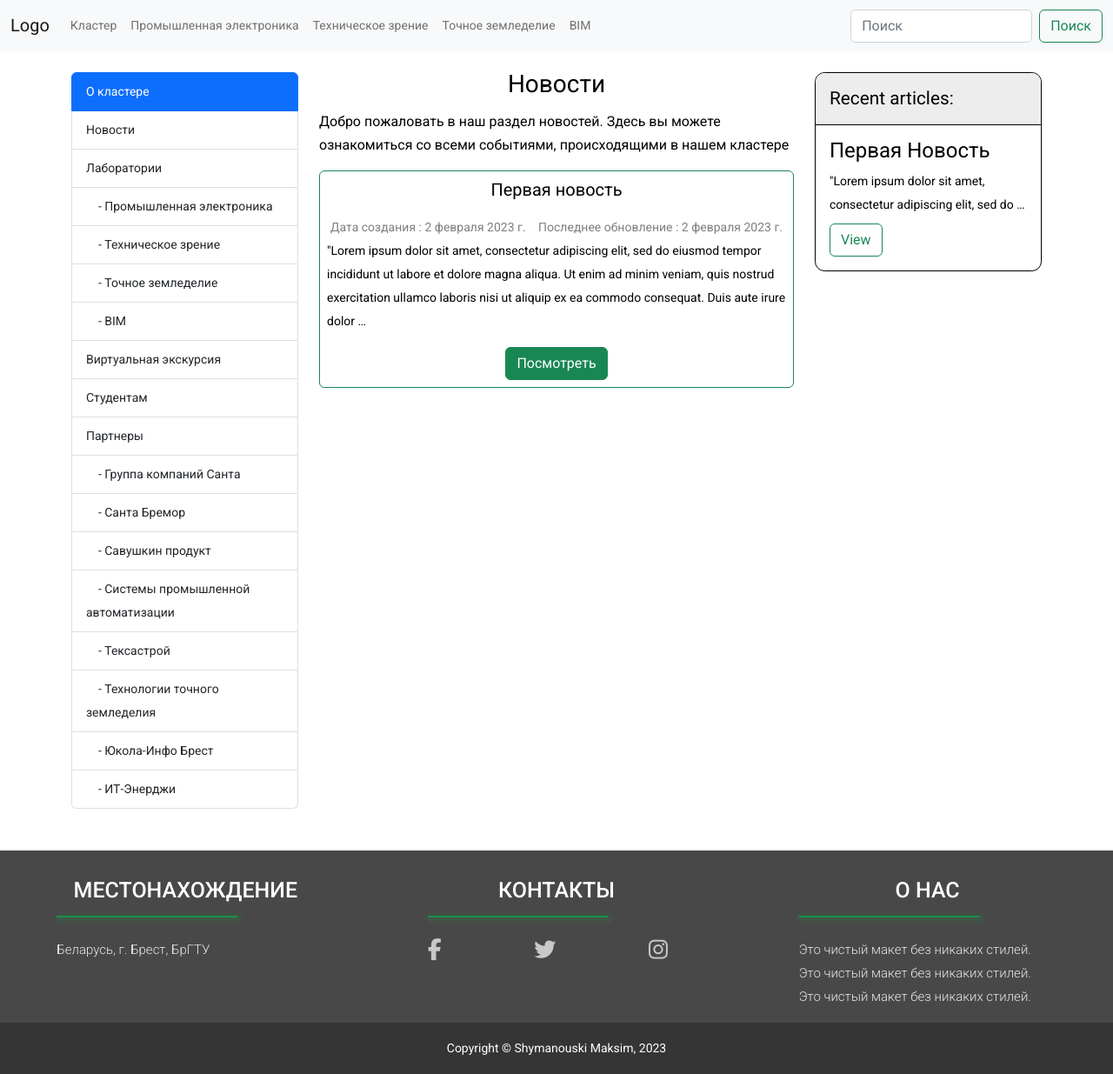
After one commit to brestok-1/Cluster-of-laboratories, a Django app: page /cluster/news/ in a window 1280 px wide. The commit adds this page. Shown: the whole page at 87% size. Run offline with Django 4.2, Linux system fonts and the light colour scheme; data comes from the database, SQL or seed files in the repository; some libraries are stand-ins or nearby versions.

Commit message:
finished technical work with the news

```diff
--- a/cluster/templates/cluster/base.html
+++ b/cluster/templates/cluster/base.html
@@ -76,7 +76,7 @@
             <div class="sidebar-toggle">
                 <ul class="list-group">
                     <a href="{% url 'index' %}" class="list-group-item list-group-item-action active">О кластере</a>
-                    <a href="#" class="list-group-item list-group-item-action">Новости</a>
+                    <a href="{% url 'cluster:list_news' %}" class="list-group-item list-group-item-action">Новости</a>
                     <a href="#" class="list-group-item list-group-item-action ">Лаборатории</a>
                     <a href="#" class="list-group-item list-group-item-action ">&nbsp;&nbsp;&nbsp; - Промышленная
                         электроника</a>
--- /dev/null
+++ b/cluster/templates/cluster/list_news.html
@@ -0,0 +1,38 @@
+{% extends 'cluster/base.html' %}
+{% load static %}
+
+{% block content %}
+    <div class="list-news-title text-center mt-4 fs-3">
+        Новости
+    </div>
+
+    <div class="list-news-words mt-3 fs-6">
+        Добро пожаловать в наш раздел новостей. Здесь вы можете ознакомиться со всеми событиями, происходящими в нашем
+        кластере
+    </div>
+
+
+
+    <div class="list-news mt-3">
+        {% for object in object_list %}
+            <div class="one-new border-success border rounded mb-3 ">
+                <div class="text-center fs-5 mt-2">
+                    {{ object.title }}
+                </div>
+                <div class="row">
+                    <div class="time-created-updated d-flex justify-content-between mt-3 px-1 px-md-4">
+                        <span class="date text-black-50 ps-0 text-center">Дата создания : {{ object.time_created }}</span>
+                        <span class="date text-black-50 ps-0 text-center">Последнее обновление : {{ object.time_updated }}</span>
+                    </div>
+                </div>
+                <div class="new-content px-1 px-md-2">
+                    {{ object.content|linebreaks|truncatewords:40 }}
+                </div>
+                <div class="d-flex justify-content-center my-2">
+                    <a href="{% url 'cluster:one_new' object.slug %}" class="btn btn-success">Посмотреть</a>
+                </div>
+            </div>
+        {% endfor %}
+
+    </div>
+{% endblock %}
--- a/cluster/urls.py
+++ b/cluster/urls.py
@@ -1,9 +1,10 @@
 from django.urls import path
 
-from cluster.views import OneNewView
+from cluster.views import OneNewView, ListNewsView
 
 app_name = 'cluster'
 
 urlpatterns = [
+    path('news/', ListNewsView.as_view(), name= 'list_news'),
     path('news/<slug:new_slug>', OneNewView.as_view(), name='one_new'),
 ]
--- a/cluster/views.py
+++ b/cluster/views.py
@@ -18,6 +18,12 @@ class IndexView(CommonMixin, TemplateView):
     #     return News.objects.all()[:5]
 
 
+class ListNewsView(CommonMixin, ListView):
+    title = 'Новости'
+    model = News
+    template_name = 'cluster/list_news.html'
+
+
 class OneNewView(CommonMixin, DetailView):
     template_name = 'cluster/one_new.html'
     slug_url_kwarg = 'new_slug'
```
